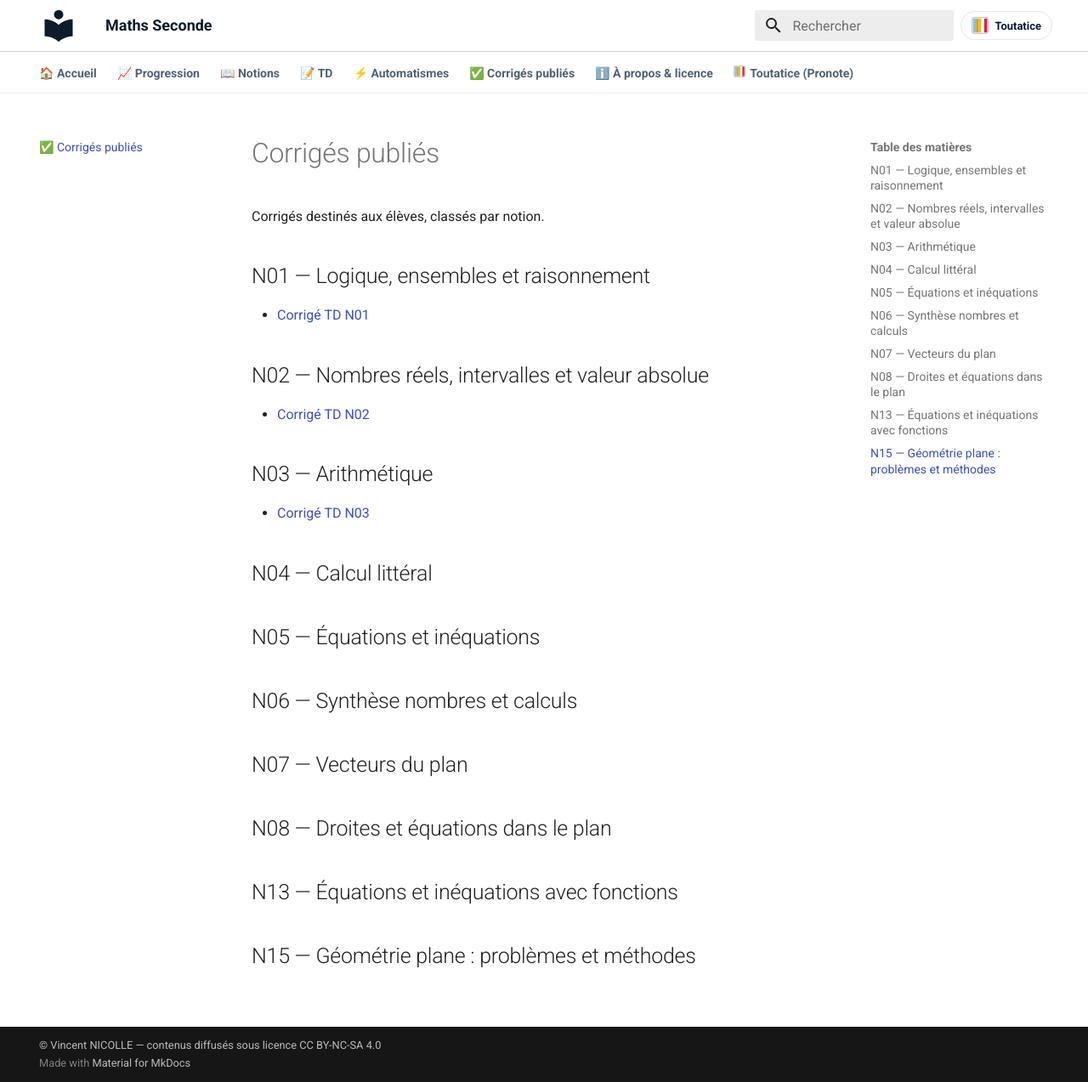
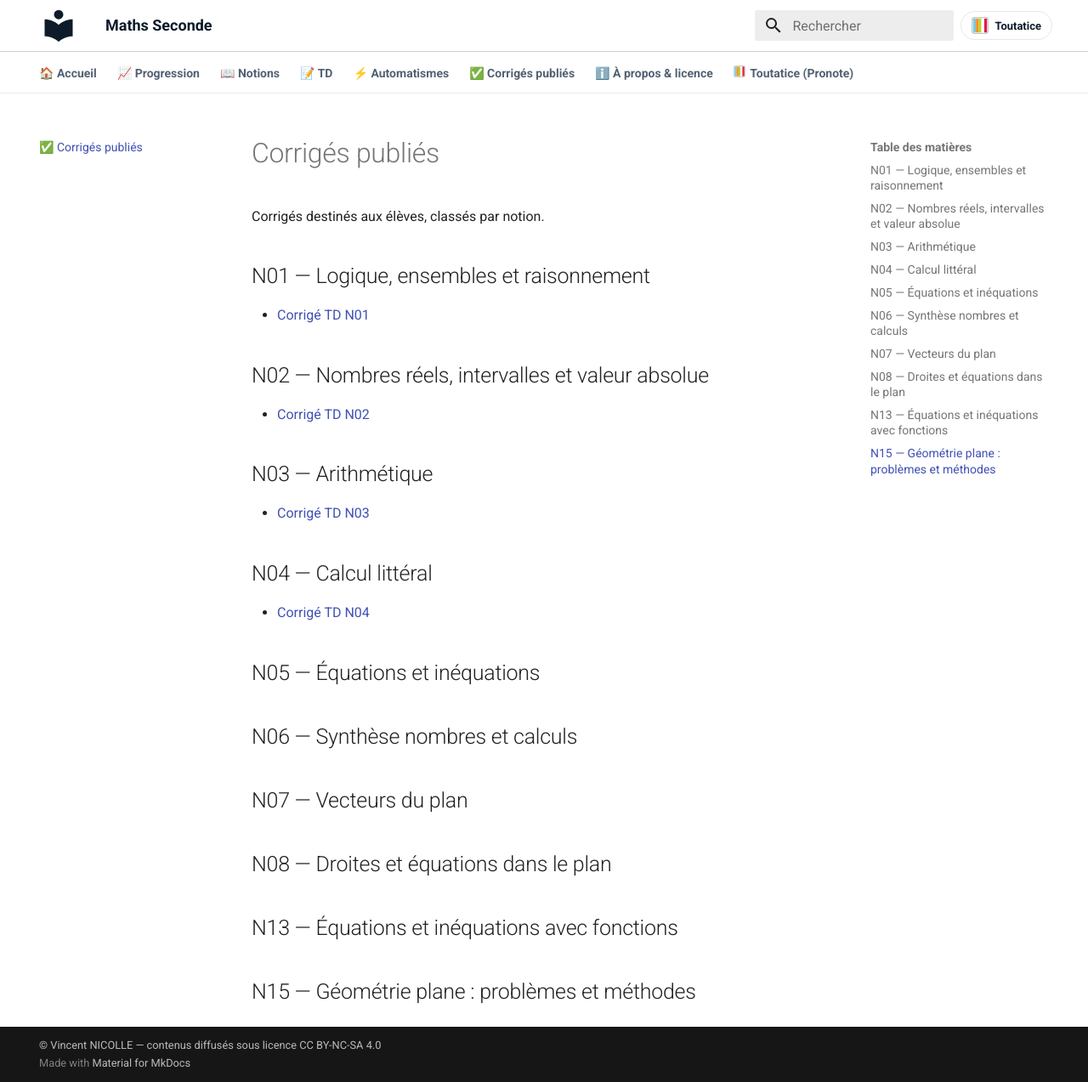
Before and after one commit to vnicolle56610/maths-seconde, an MkDocs documentation site: the page built from docs/corriges/index.md, in a window 1280 px wide and 1273 px high. Shown: the whole window at 85% size. Built offline with MkDocs 1.6.1 and Material for MkDocs 9.7.7, drawn with Linux system fonts in a browser that asks for light colours.

Commit message:
Publication automatique : 1 fichier(s) copié(s), 2 page(s) mise(s) à jour
Fichiers copiés :
  - docs/corriges/CORRIGE_TD_N04_CALCUL_LITTERAL.pdf

Pages mises à jour :
  - docs/corriges/index.md
  - docs/notions/N04-calcul-litteral.md

Autres fichiers :
  - publication_manifest.json

Généré par le protocole de publication (publier_ressources_site.py / publier_ressources_gui.py).

```diff
--- a/docs/corriges/index.md
+++ b/docs/corriges/index.md
@@ -17,7 +17,7 @@ Corrigés destinés aux élèves, classés par notion.
 
 ## N04 — Calcul littéral
 
-
+- [Corrigé TD N04](CORRIGE_TD_N04_CALCUL_LITTERAL.pdf)
 
 ## N05 — Équations et inéquations
 
--- a/publication_manifest.json
+++ b/publication_manifest.json
@@ -52,6 +52,9 @@
       ],
       "automatismes": [
         "AUTOMATISMES_N04_CALCUL_LITTERAL.pdf"
+      ],
+      "corrige_td": [
+        "CORRIGE_TD_N04_CALCUL_LITTERAL.pdf"
       ]
     },
     "N05": {
```
Also changed, not shown: docs/notions/N04-calcul-litteral.md (+1 -0 lines), 1 other file.
